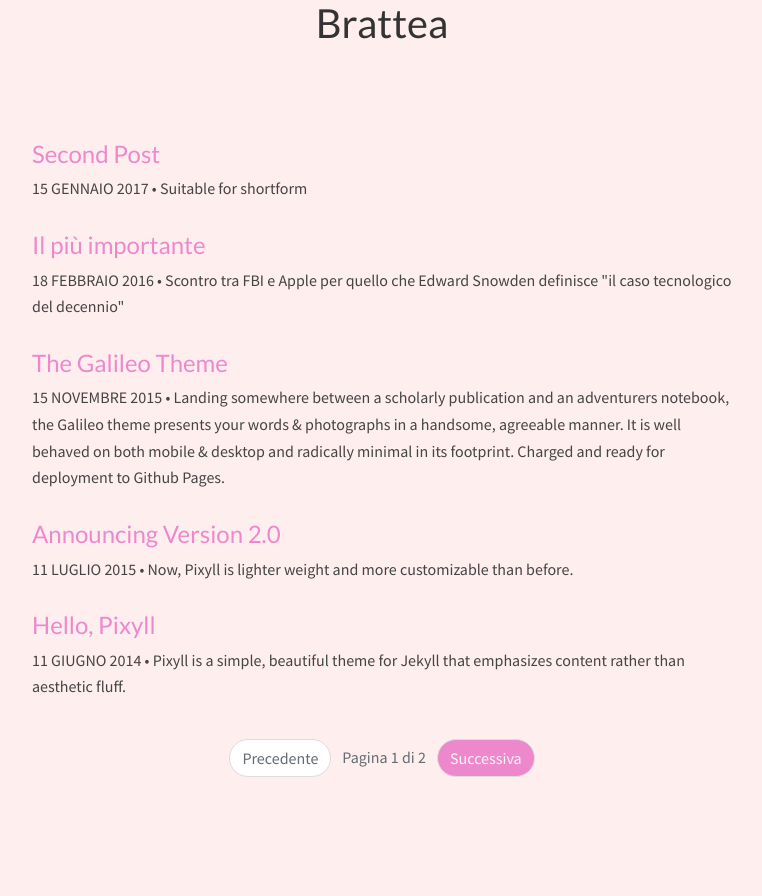
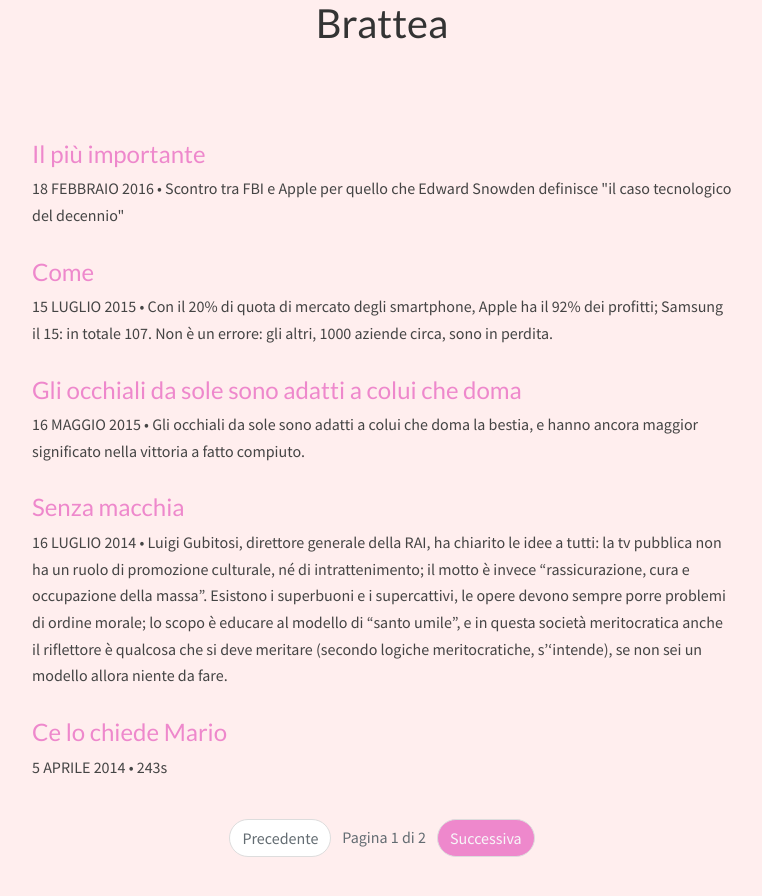
Before and after one commit to giorgiospiga/blogbrt, a Jekyll site: the page built from index.html, in a window 1280 px wide. Shown: the top 896 px of the page, without its empty margins (258-1020 px from the left). Built offline with Jekyll 4.4.1, drawn with Linux system fonts in a browser that asks for light colours; nearby versions of some CDN libraries; some web fonts are replaced; the list of posts is cut into pages by our own code.

Commit message:
new posts

```diff
--- /dev/null
+++ b/_posts/2014-04-05-ce-lo-chiede-mario.md
@@ -0,0 +1,19 @@
+---
+layout: post
+title: Ce lo chiede Mario
+description: "243s"
+date: 2014-04-05T09:00:00+02:00
+author: {{ site.author.name }}
+coverimg:
+  source:
+  alt:
+tags:
+- PD
+- Europee
+---
+Il PD propone e promuove scelte importanti perché diretta espressione della sua volontà e le sente urgenti? No. “Un''Europa solidale” perché lo ritengo giusto? No, perché “ce lo chiede Mario.”
+E io che credevo che la volontà collettiva si esprimesse tramite il consenso, cercando di convincere le persone. Tante istanze che si confrontano per promuovere un percorso virtuoso di legittimazione popolare tramite elezioni, una varietà multicolore di attività politica si trasforma così nel bivio inevitabile tra quello che ci chiede Mario e quello che non chiede.
+
+Cercando giustamente di sfuggire al “ce lo chiede l’Europa” ma peggiorando la sua posizione con “ce lo chiede Mario” Renzi ammette, in maniera neanche troppo velata, di essere un funzionario e non un politico.
+Chi è questo Mario che gli dice cosa fare? Rappresenta solo se stesso o una famiglia, un consorzio, una squadra di calcio?
+È del PD e quindi parla a nome del PD? È italiano e quindi rappresenta l’Italia? Ma per rappresentare il PD, l’Italia, qualcosa, non si dovrebbe prima di tutto, in democrazia, averne il diritto?
--- a/_posts/2014-06-11-welcome-to-pixyll.markdown
+++ /dev/null
@@ -1,26 +0,0 @@
----
-layout:     post
-title:      Hello, Pixyll
-date:       2014-06-11 15:31:19
-description:    Pixyll is a simple, beautiful theme for Jekyll that emphasizes content rather than aesthetic fluff.
-categories: brattea
----
-
-Hello.
-
-Pixyll is a simple, beautiful theme for Jekyll that emphasizes content rather than aesthetic fluff. It's mobile _first_, fluidly responsive, and delightfully lightweight.
-
-It's pretty minimal, but leverages large type and drastic contrast to make a statement, on all devices.
-
-<blockquote>
-  <p>
-    Perfection is achieved, not when there is nothing more to add, but when there is nothing left to take away.
-  </p>
-  <footer><cite title="Antoine de Saint-Exupéry">Antoine de Saint-Exupéry</cite></footer>
-</blockquote>
-
-## Where is it?
-
-Checkout the [Github repository](https://github.com/johnotander/pixyll) to download it, request a feature, or report a bug.
-
-It's free, and open source ([MIT](http://opensource.org/licenses/MIT)).
--- /dev/null
+++ b/_posts/2014-07-16-senza-macchia.md
@@ -0,0 +1,16 @@
+---
+layout: post
+title: Senza macchia
+date: 2014-07-16T16:12:00+02:00
+author: {{ site.author.name }}
+coverimg:
+  source: "{{ post.baseurl }}{{ post.baseurl }}/assets/imgposts/sopranos_silvio_clean.jpg"
+  alt: senza macchia
+tags:
+- RAI
+---
+
+Luigi Gubitosi, direttore generale della RAI, [ha chiarito le idee][link1] a tutti: la tv pubblica non ha un ruolo di promozione culturale, né di intrattenimento; il motto è invece “rassicurazione, cura e occupazione della massa”. Esistono i superbuoni e i supercattivi, le opere devono sempre porre problemi di ordine morale; lo scopo è educare al modello di “santo umile”, e in questa società meritocratica anche il riflettore è qualcosa che si deve meritare (secondo logiche meritocratiche, s''intende), se non sei un modello allora niente da fare.
+
+
+[link1]: http://www.huffingtonpost.it/2014/07/15/luigi-gubitosi-rai-gomorra_n_5587789.html
--- /dev/null
+++ b/_posts/2015-05-16-gli-occhiali-da-sole-sono-adatti-a-colui-che-doma.md
@@ -0,0 +1,11 @@
+---
+layout: post
+title: Gli occhiali da sole sono adatti a colui che doma
+description:
+date: 2015-05-16T20:50:10+02:00
+author: {{ site.author.name }}
+cover:
+tags:
+- Juventus
+---
+Gli occhiali da sole sono adatti a colui che doma la bestia, e hanno ancora maggior significato nella vittoria a fatto compiuto.
--- a/_posts/2015-07-11-announcing-pixyll-version-2.md
+++ /dev/null
@@ -1,16 +0,0 @@
----
-layout:     post
-title:      Announcing Version 2.0
-date:       2015-07-11
-description:    Now, Pixyll is lighter weight and more customizable than before.
-categories: brattea
----
-
-In an effort to make Pixyll easier to customize and more aesthetically pleasing, we've release version `2.0`.
-
-Pixyll now features:
-
-* Line anchors in code blocks and new syntax highlighting
-* A customizable variables file
-* Modular, and lighter weight CSS
-* No more `max-width` media queries
--- /dev/null
+++ b/_posts/2015-07-15-come.md
@@ -0,0 +1,16 @@
+---
+layout: post
+title: Come
+description:
+date: 2015-07-15T01:27:39+02:00
+author: {{ site.author.name }}
+cover:
+tags:
+- Apple
+- Samsung
+- smartphone
+cover:
+---
+Con il 20% di quota di mercato degli smartphone, Apple ha il 92% dei profitti; Samsung il 15: in totale 107. Non è un errore: gli altri, 1000 aziende circa, sono in perdita.
+
+Ma per stare in piedi, questi altri, COME fanno? Considerando anche solo qualche caso di quest'anno, e non includendo ovviamente tutte le aziende nel discorso, mi viene in mente un "COME" gigante e molesto quanto un bloatware; quando non adware, spyware o addirittura malware preinstallato.
--- a/_posts/2015-11-15-the-galileo-theme.markdown
+++ /dev/null
@@ -1,21 +0,0 @@
----
-layout: post
-title:  "The Galileo Theme"
-date:   2015-11-15 13:05:14 +0100
-categories: theme
-author: {{ page.author }}
----
-
-Landing somewhere between a scholarly publication and an adventurers notebook, the Galileo theme presents your words & photographs in a handsome, agreeable manner. It is well behaved on both mobile & desktop and radically minimal in its footprint. Charged and ready for deployment to Github Pages.
-
-Suitable for shortform, longform, and probably even waveform. It is purpose-built to accomodate photographic content wonderfully and lends itself well to journaling your sojourn.
-
-<div class="post-image post-image--split">
-    <img src="http://placehold.it/365x270/8e8387/ffffff" alt="The first in an example of split-imagery" />
-    <img src="http://placehold.it/365x270/8e8387/ffffff" alt="The second in an example of split-imagery" />
-</div>
-
-<div class="post-image">
-    <img src="http://placehold.it/750x563/8e8387/ffffff" alt="A full-size image example" />
-    <p class="post-image-caption">Here we demonstrate a caption. This'll adapt to any length of text.</p>
-</div>
--- a/_posts/2017-01-15-radilo.markdown
+++ /dev/null
@@ -1,22 +0,0 @@
----
-layout: post
-title:  "Second Post"
-date:   2017-01-15 11:23:13 +0100
-description: "Suitable for shortform"
-categories: prova
-post_author: Giorgio Spiga
----
-
-Landing somewhere between a scholarly publica\*tion and an adventurers noteb\*ook, the Galileo theme presents your words & photographs in a handsome, agreeable manner. It is well behaved on both mobile & desktop and radically minimal in its footprint. Charged and ready for deployment to Github Pages.
-
-Suitable for shortform, longform, and probably even waveform. It is purpose-built to accomodate photographic content wonderfully and lends itself well to journaling your sojourn.
-
-<div class="post-image post-image--split">
-    <img src="http://placehold.it/365x270/8e8387/ffffff" alt="The first in an example of split-imagery" />
-    <img src="http://placehold.it/365x270/8e8387/ffffff" alt="The second in an example of split-imagery" />
-</div>
-
-<div class="post-image">
-    <img src="http://placehold.it/750x563/8e8387/ffffff" alt="A full-size image example" />
-    <p class="post-image-caption">Here we demonstrate a caption. This'll adapt to any length of text.</p>
-</div>
```
Also changed, not shown: _posts/2013-10-17-intenzione.md (added, +18 -0 lines), _posts/2014-06-08-pixyll-has-pagination.md (deleted, +0 -9 lines), _posts/2014-06-09-so-what-is-jekyll.md (deleted, +0 -17 lines), _posts/2014-06-10-see-pixyll-in-action.md (deleted, +0 -135 lines), _posts/2016-02-18-Il-più-importante.md (+9 -1 lines).
